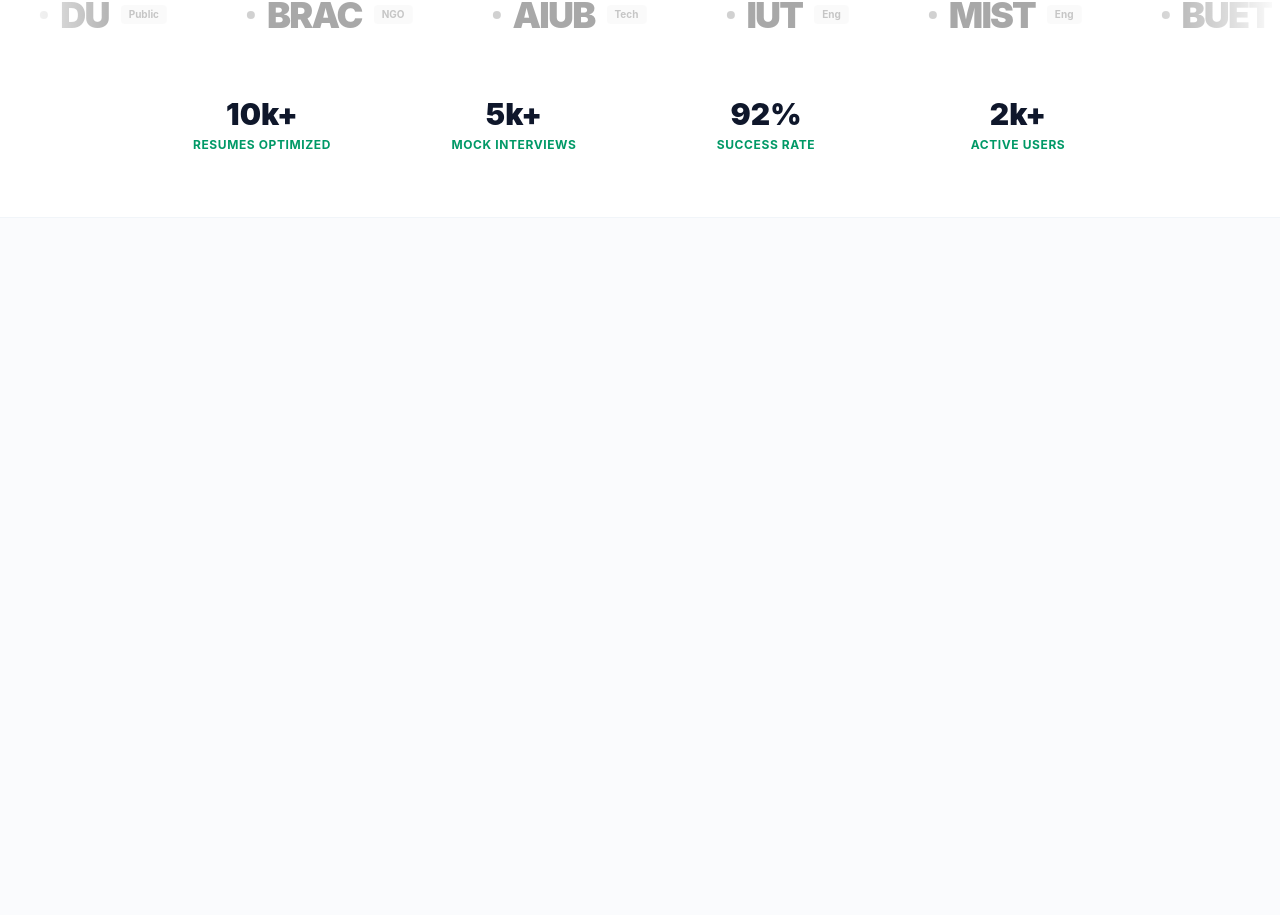
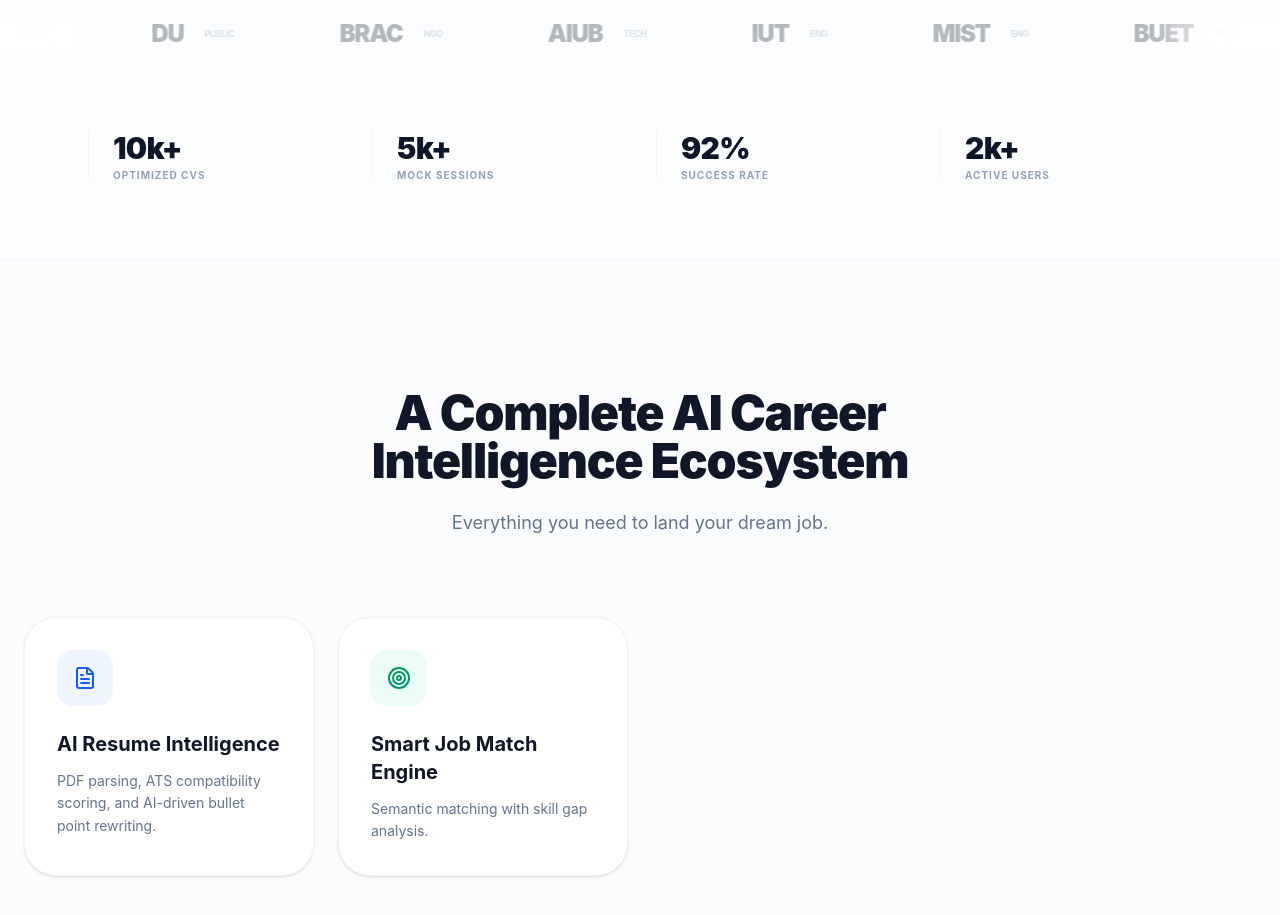
Before and after one commit to rabiulislam5334/HirePilot, a Next.js app: page / in a window 1280 px wide. Shown: the part 1019-1934 px from the top of the page. Before the commit the page ends 1237 px from the top, so only its background shows below. Built offline with nearby package versions, Linux system fonts and the light colour scheme.

Commit message:
Features added

```diff
--- a/app/page.tsx
+++ b/app/page.tsx
@@ -1,3 +1,4 @@
+import Features from '@/components/landing/Features';
 import Hero from '@/components/landing/hero';
 import TrustBar from '@/components/landing/TrustBar';
 import PublicNavbar from '@/components/layout/PublicNavbar';
@@ -9,7 +10,8 @@ const homePage = () => {
       <PublicNavbar></PublicNavbar>
      <Hero/>
      <TrustBar></TrustBar>
-
+     <Features>
+     </Features>
     </div>
   );
 };
--- /dev/null
+++ b/components/landing/Features.tsx
@@ -0,0 +1,88 @@
+"use client";
+
+import { motion } from "framer-motion";
+import {
+  FileText,
+  Target,
+  Mic2,
+  MessageSquare,
+  Trophy,
+  LayoutDashboard,
+  Sparkles,
+  TrendingUp,
+} from "lucide-react";
+
+const FEATURE_DATA = [
+  {
+    icon: FileText,
+    title: "AI Resume Intelligence",
+    desc: "PDF parsing, ATS compatibility scoring, and AI-driven bullet point rewriting.",
+    color: "text-blue-600",
+    bg: "bg-blue-50",
+  },
+  {
+    icon: Target,
+    title: "Smart Job Match Engine",
+    desc: "Semantic matching with skill gap analysis.",
+    color: "text-emerald-600",
+    bg: "bg-emerald-50",
+  },
+];
+
+const fadeUp = {
+  initial: { opacity: 0, y: 20 },
+  whileInView: { opacity: 1, y: 0 },
+};
+
+export default function Features() {
+  return (
+    <section className="py-32 px-6 bg-slate-50/30">
+      <div className="max-w-7xl mx-auto">
+        <motion.div
+          {...fadeUp}
+          viewport={{ once: true }}
+          className="text-center max-w-3xl mx-auto mb-20"
+        >
+          <h2 className="text-4xl md:text-5xl font-black tracking-tight mb-6">
+            A Complete AI Career Intelligence Ecosystem
+          </h2>
+
+          <p className="text-lg text-slate-500">
+            Everything you need to land your dream job.
+          </p>
+        </motion.div>
+
+        <div className="grid grid-cols-1 md:grid-cols-2 lg:grid-cols-4 gap-6">
+          {FEATURE_DATA.map((feature, i) => {
+            const Icon = feature.icon;
+
+            return (
+              <motion.div
+                key={feature.title}
+                {...fadeUp}
+                viewport={{ once: true }}
+                transition={{ delay: i * 0.08 }}
+                whileHover={{ y: -6 }}
+                className="bg-white p-8 rounded-[2rem] border border-slate-100 shadow-sm hover:shadow-xl transition-all"
+              >
+                <div
+                  className={`w-14 h-14 ${feature.bg} ${feature.color} rounded-2xl flex items-center justify-center mb-6`}
+                >
+                  <Icon className="w-6 h-6" aria-hidden="true" />
+                </div>
+
+                <h3 className="text-xl font-bold mb-3">
+                  {feature.title}
+                </h3>
+
+                <p className="text-slate-500 text-sm leading-relaxed">
+                  {feature.desc}
+                </p>
+              </motion.div>
+            );
+          })}
+        </div>
+      </div>
+    </section>
+  );
+}
--- a/components/landing/TrustBar.tsx
+++ b/components/landing/TrustBar.tsx
@@ -1,88 +1,90 @@
-'use client';
+"use client";
 
-import { motion } from 'framer-motion';
+import { motion } from "framer-motion";
+
+const PARTNERS = [
+  { name: "BUET", type: "Tech" },
+  { name: "NSU", type: "Private" },
+  { name: "DU", type: "Public" },
+  { name: "BRAC", type: "NGO" },
+  { name: "AIUB", type: "Tech" },
+  { name: "IUT", type: "Eng" },
+  { name: "MIST", type: "Eng" },
+];
+
+const STATS = [
+  { label: "Optimized CVs", value: "10k+" },
+  { label: "Mock Sessions", value: "5k+" },
+  { label: "Success Rate", value: "92%" },
+  { label: "Active Users", value: "2k+" },
+];
 
 export default function TrustBar() {
-  const partners = [
-    { name: 'BUET', type: 'Tech' },
-    { name: 'NSU', type: 'Private' },
-    { name: 'DU', type: 'Public' },
-    { name: 'BRAC', type: 'NGO' },
-    { name: 'AIUB', type: 'Tech' },
-    { name: 'IUT', type: 'Eng' },
-    { name: 'MIST', type: 'Eng' },
-  ];
-
-  // We double the array to create a seamless infinite loop
-  const duplicatedPartners = [...partners, ...partners];
+  // ৩ বার ডুপ্লিকেট করা হয়েছে বড় স্ক্রিনে লুপের গ্যাপ এড়ানোর জন্য
+  const duplicatedPartners = [...PARTNERS, ...PARTNERS, ...PARTNERS];
 
   return (
-    <section className="py-16 border-y border-slate-100 bg-white overflow-hidden">
-      <div className="max-w-7xl mx-auto px-6 mb-10 text-center">
+    <section className="py-20 border-y border-slate-100 bg-white/50 overflow-hidden">
+      <div className="max-w-7xl mx-auto px-6 mb-12 text-center">
         <motion.p
-          initial={{ opacity: 0 }}
-          whileInView={{ opacity: 1 }}
+          initial={{ opacity: 0, y: 10 }}
+          whileInView={{ opacity: 1, y: 0 }}
           viewport={{ once: true }}
-          className="text-xs font-bold uppercase tracking-[0.3em] text-slate-400"
+          className="text-[10px] font-bold uppercase tracking-[0.4em] text-slate-400"
         >
-          Trusted by the next generation of talent from
+          Empowering future leaders from
         </motion.p>
       </div>
 
-      <div className="relative flex overflow-hidden group">
-        {/* Continuous Scrolling Container */}
+      <div className="relative flex overflow-hidden">
         <motion.div
-          className="flex gap-20 items-center whitespace-nowrap"
-          animate={{
-            x: ['0%', '-50%'],
-          }}
+          aria-hidden="true"
+          className="flex gap-12 md:gap-24 items-center whitespace-nowrap will-change-transform"
+          animate={{ x: ["0%", "-33.33%"] }}
           transition={{
-            duration: 20,
+            duration: 30, // স্পিড একটু কমানো হয়েছে যাতে পড়া যায়
             ease: "linear",
             repeat: Infinity,
           }}
         >
           {duplicatedPartners.map((partner, index) => (
             <div
-              key={index}
-              className="flex items-center gap-3 grayscale opacity-40 hover:grayscale-0 hover:opacity-100 transition-all duration-500 cursor-default"
+              key={`${partner.name}-${index}`}
+              className="flex items-center gap-3 opacity-30 hover:opacity-100 transition-opacity duration-500 cursor-default"
             >
-              <div className="w-2 h-2 bg-emerald-500 rounded-full" />
-              <span className="text-3xl md:text-4xl font-black tracking-tighter text-slate-800">
+              <span className="text-xl md:text-2xl font-black tracking-tighter text-slate-900">
                 {partner.name}
               </span>
-              <span className="text-[10px] font-bold bg-slate-100 px-2 py-0.5 rounded text-slate-500">
+              <span className="text-[9px] font-bold border border-slate-100 px-2 py-0.5 rounded text-slate-400 uppercase tracking-tighter">
                 {partner.type}
               </span>
             </div>
           ))}
         </motion.div>
 
-        {/* Gradient Overlays for smooth fading edges */}
-        <div className="absolute inset-y-0 left-0 w-32 bg-linear-to-r from-white to-transparent z-10" />
-        <div className="absolute inset-y-0 right-0 w-32 bg-linear-to-l from-white to-transparent z-10" />
+        {/* Gradient Overlays - প্রশস্ত করা হয়েছে যাতে ট্রানজিশন স্মুথ লাগে */}
+        <div className="absolute inset-y-0 left-0 w-32 bg-gradient-to-r from-white via-white/80 to-transparent z-10" />
+        <div className="absolute inset-y-0 right-0 w-32 bg-gradient-to-l from-white via-white/80 to-transparent z-10" />
       </div>
 
-      {/* Stats Section */}
-      <div className="max-w-5xl mx-auto px-6 mt-16 grid grid-cols-2 md:grid-cols-4 gap-8">
-        {[
-          { label: 'Resumes Optimized', value: '10k+' },
-          { label: 'Mock Interviews', value: '5k+' },
-          { label: 'Success Rate', value: '92%' },
-          { label: 'Active Users', value: '2k+' },
-        ].map((stat, i) => (
-          <motion.div
-            key={i}
-            initial={{ opacity: 0, y: 10 }}
-            whileInView={{ opacity: 1, y: 0 }}
-            viewport={{ once: true }}
-            transition={{ delay: i * 0.1 }}
-            className="text-center"
-          >
-            <h4 className="text-3xl font-black text-slate-900 leading-none">{stat.value}</h4>
-            <p className="text-xs font-bold text-emerald-600 uppercase mt-2 tracking-wider">{stat.label}</p>
-          </motion.div>
-        ))}
+      <div className="max-w-6xl mx-auto px-6 mt-20">
+        <div className="grid grid-cols-2 md:grid-cols-4 gap-8">
+          {STATS.map((stat, i) => (
+            <motion.div
+              key={stat.label}
+              initial={{ opacity: 0, x: -10 }}
+              whileInView={{ opacity: 1, x: 0 }}
+              viewport={{ once: true }}
+              transition={{ delay: i * 0.1, duration: 0.5 }}
+              className="pl-6 border-l border-slate-100"
+            >
+              <h4 className="text-3xl font-black text-slate-900 tracking-tight">{stat.value}</h4>
+              <p className="text-[10px] font-bold uppercase text-slate-400 mt-1 tracking-widest leading-none">
+                {stat.label}
+              </p>
+            </motion.div>
+          ))}
+        </div>
       </div>
     </section>
   );
```
Also changed, not shown: components/landing/HowItWorks.tsx (added).
